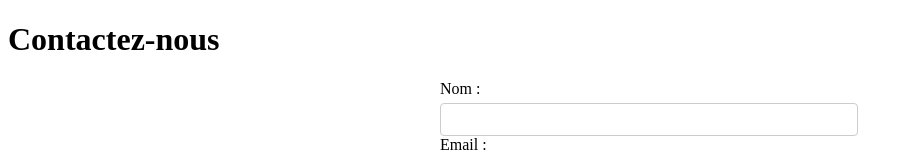
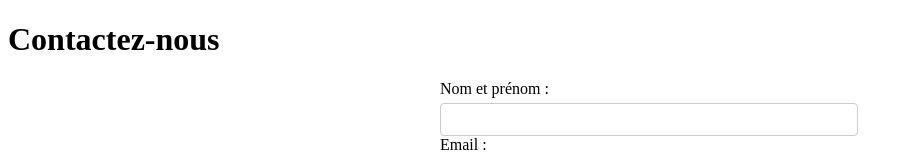
Before and after one commit to mathhetru/site, a Nuxt app: page / in a window 1280 px wide. Shown: the top 157 px of the page, without its empty margins (0-912 px from the left). Built offline with nearby package versions, Linux system fonts and the light colour scheme.

Commit message:
feat(front): test

```diff
--- a/components/ContactForm.vue
+++ b/components/ContactForm.vue
@@ -5,7 +5,7 @@
     <div v-if="status">Loading...</div>
     <form v-else>
       <div>
-        <label for="name">Nom :</label>
+        <label for="name">Nom et prénom :</label>
         <input type="text" id="name" v-model="formName" required />
       </div>
 
```
Also changed, not shown: 1 other file (tests, documents, lock files or other folders).
